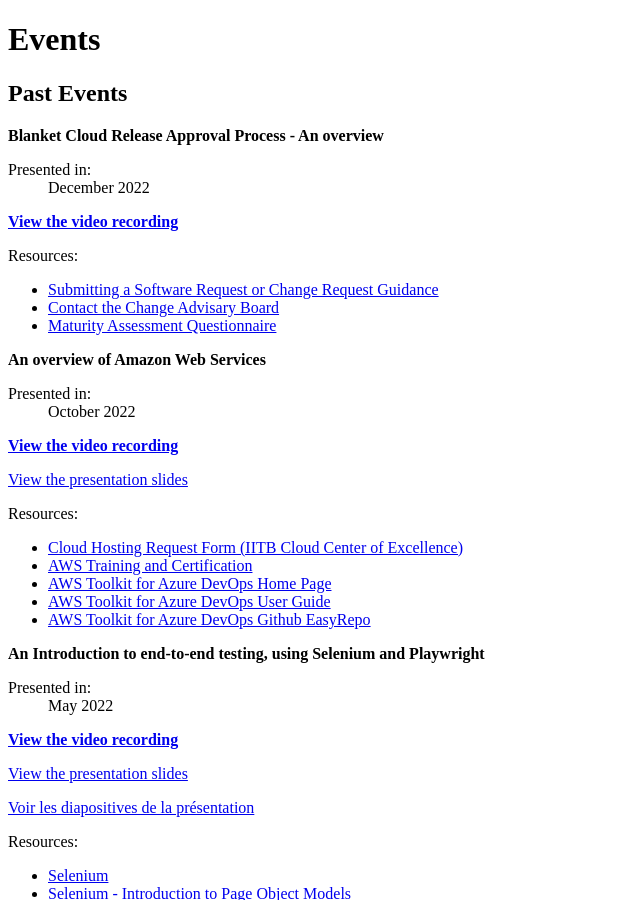
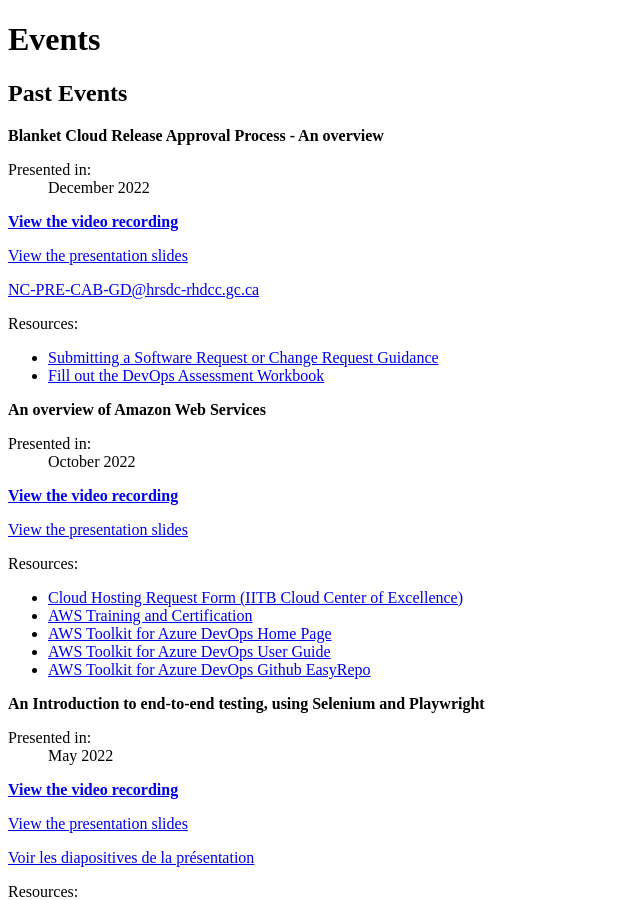
Before and after one commit to esdc-devcop/esdc-devcop.github.io, a Jekyll site: the page built from docs/_pages/events.md, in a window 1280 px wide and 900 px high. Shown: the whole window, without its empty margins (0-640 px from the left). Built offline with Jekyll 4.4.1, drawn with Linux system fonts in a browser that asks for light colours; comment, search, counter and statistics services are not loaded.

Commit message:
added december devcop content

```diff
--- a/docs/_data/events.yml
+++ b/docs/_data/events.yml
@@ -2,14 +2,13 @@
   - month: December 2022
     topic: Blanket Cloud Release Approval Process - An overview
     recording: https://web.microsoftstream.com/video/432f0635-d391-46d3-833e-bde6d30938f0?channelId=6abdc3bf-ef6b-4e54-bd9e-851a1d47e26e
-    presentation:
+    presentation: https://github.com/esdc-devcop/presentations/blob/master/2022dec12_CloudReleases.pptx
+    email: NC-PRE-CAB-GD@hrsdc-rhdcc.gc.ca
     resources:
       - title: Submitting a Software Request or Change Request Guidance
         link: https://dialogue.spprod.service.gc.ca/grp/BU7209642/Guidance/home.aspx#How_to_request_a_Blanket_Approval_for_Cloud_Releases
-      - title: Contact the Change Advisary Board
-        link: NC-PRE-CAB-GD@hrsdc-rhdcc.gc.ca
-      - title: Maturity Assessment Questionnaire
-        link: https://dialogue.spprod.service.gc.ca/grp/BU7209642/Forms%20Library/DevOps%20Assessment%20Workbook.aspx
+      - title: Fill out the DevOps Assessment Workbook
+        link: https://dialogue.spprod.service.gc.ca/grp/BU7209642/Guidance/Guide_BCRAR_en.aspx
 
   - month: October 2022
     topic: An overview of Amazon Web Services
--- a/docs/_pages/events.md
+++ b/docs/_pages/events.md
@@ -49,6 +49,9 @@
     {% if event.nopresentation %}
         <p>{{ event.nopresentation }}</p>
     {% endif %}
+    {% if event.email %}
+        <p><a href="mailto:{{ event.email }}">{{ event.email }}</a></p>
+    {% endif %}
     {% if event.resources %}
         <p>Resources:</p>
         <ul>
@@ -57,6 +60,7 @@
         {% endfor %}
         </ul>
     {% endif %}
+
     </div>
 </section>
 
```
